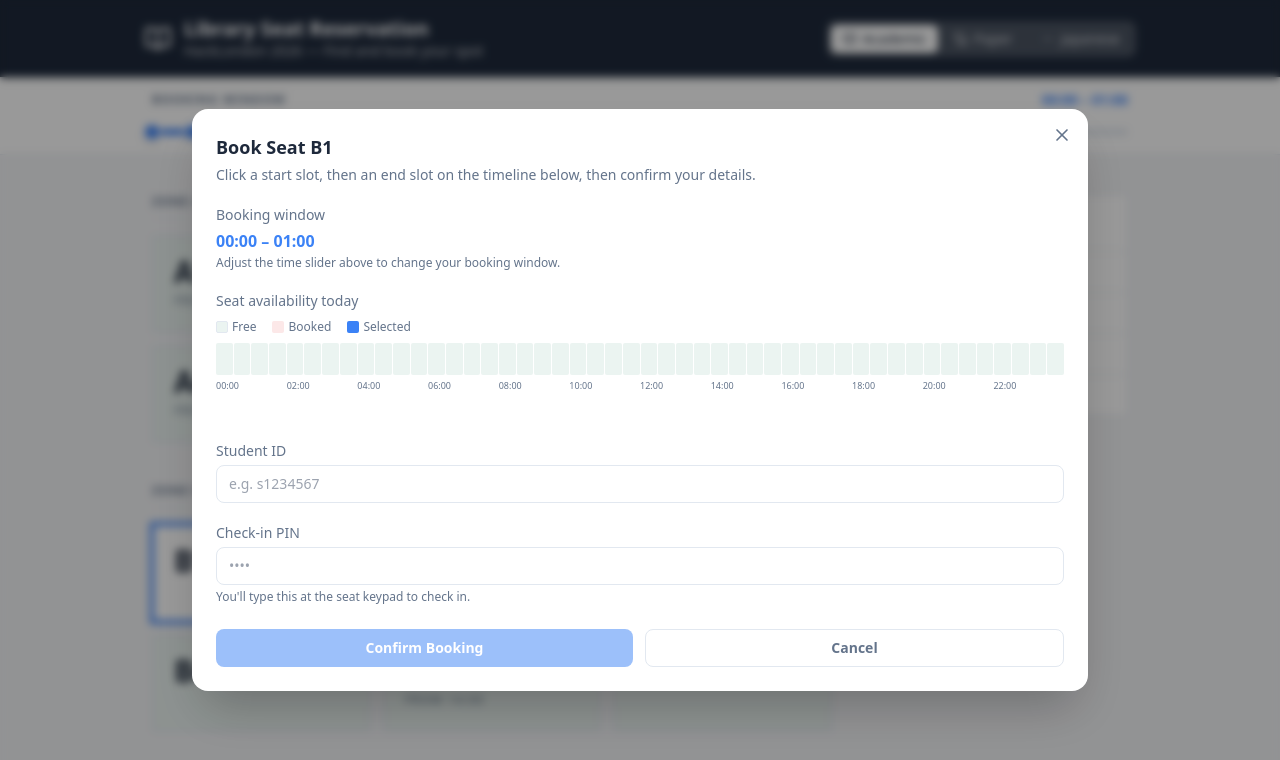
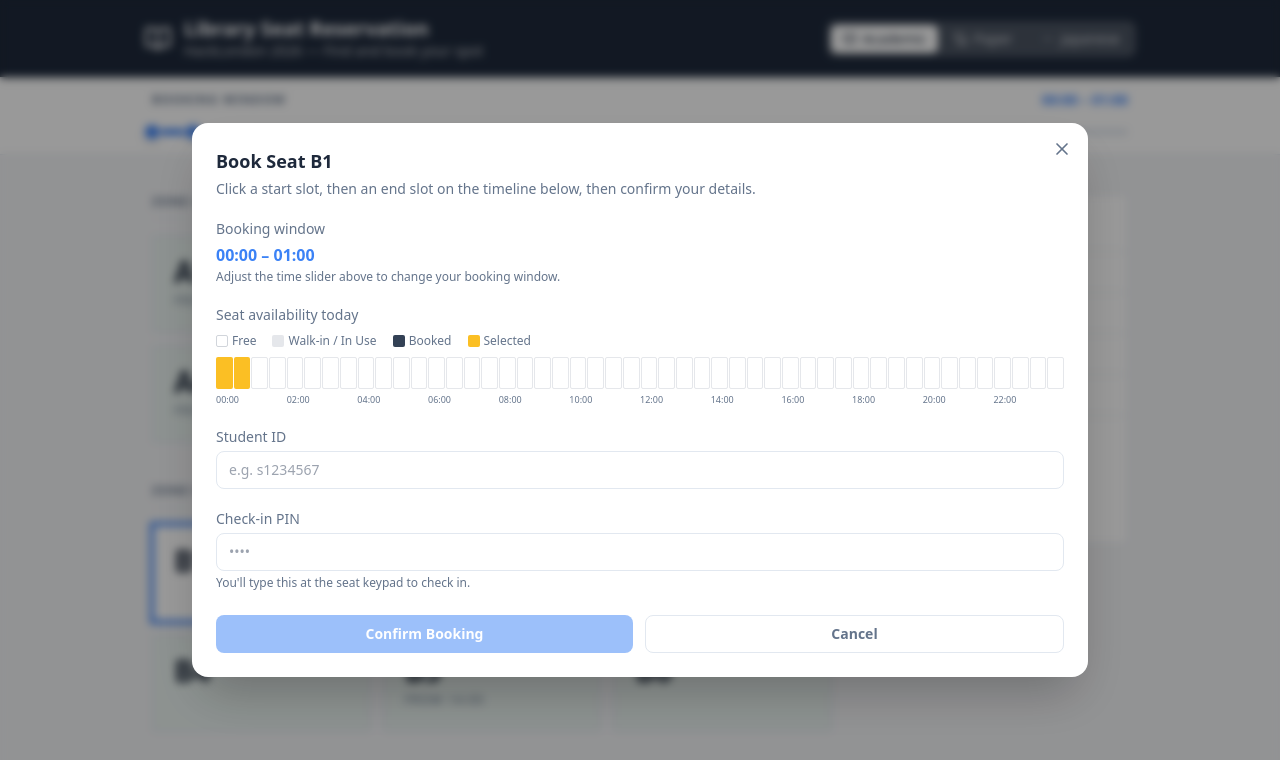
Before and after one commit to lcy-mich/HackLondon-2026, a React app in the folder frontend/: page / in a window 1280 px wide. Both pictures are taken after a click on the button "B1". Shown: the top 760 px of the page. Built offline with nearby package versions, Linux system fonts and the light colour scheme; the HTML template or start-up script is replaced by a standard one.

Commit message:
feature: add more seat status: walk_in

```diff
--- a/frontend/src/components/booking/SeatTimeline.tsx
+++ b/frontend/src/components/booking/SeatTimeline.tsx
@@ -1,5 +1,5 @@
-import { useState } from 'react';
 import type { Seat, TimeSlot } from '../../types';
+import { useSeatStore } from '../../store/seatStore';
 
 interface SeatTimelineProps {
   seat: Seat;
@@ -13,95 +13,58 @@ function slotToLabel(slot: number): string {
   return `${String(h).padStart(2, '0')}:${m}`;
 }
 
-/** True if slot index `i` is covered by any booking's [startSlot, endSlot). */
-function isSlotBooked(bookings: TimeSlot[], i: number): boolean {
-  return bookings.some((b) => i >= b.startSlot && i < b.endSlot);
+/** Current real-world slot index (0–47) based on the user's local clock. */
+function currentRealWorldSlot(): number {
+  const now = new Date();
+  return Math.floor((now.getHours() * 60 + now.getMinutes()) / 30);
 }
 
-/**
- * True if the inclusive range [lo, hi] intersects any booking.
- * Half-open interval math: [lo, hi] ∩ [b.start, b.end) ≠ ∅
- * iff max(lo, b.start) < min(hi + 1, b.end).
- */
-function hasBookedSlotInRange(bookings: TimeSlot[], lo: number, hi: number): boolean {
-  return bookings.some(
-    (b) => Math.max(lo, b.startSlot) < Math.min(hi + 1, b.endSlot)
-  );
-}
+export function SeatTimeline({ seat }: SeatTimelineProps) {
+  const selectedTimeRange = useSeatStore((s) => s.selectedTimeRange);
+  const [selStart, selEnd] = selectedTimeRange; // selEnd is exclusive
 
-export function SeatTimeline({ seat, onSlotSelected }: SeatTimelineProps) {
-  const [selectionStart, setSelectionStart] = useState<number | null>(null);
-  const [selectionEnd, setSelectionEnd]     = useState<number | null>(null);
-
-  // Normalised (lo ≤ hi) bounds — only valid once both clicks are registered.
-  const selLo =
-    selectionStart !== null && selectionEnd !== null
-      ? Math.min(selectionStart, selectionEnd)
-      : null;
-  const selHi =
-    selectionStart !== null && selectionEnd !== null
-      ? Math.max(selectionStart, selectionEnd)
-      : null;
-
-  function handleSlotClick(i: number) {
-    if (isSlotBooked(seat.todayBookings, i)) return;
-
-    if (selectionStart === null || selectionEnd !== null) {
-      // State 0 / State 2 → anchor a new start, clear any previous selection
-      setSelectionStart(i);
-      setSelectionEnd(null);
-      onSlotSelected(null);
-      return;
-    }
-
-    // State 1 → second click: attempt to complete the range
-    const lo = Math.min(selectionStart, i);
-    const hi = Math.max(selectionStart, i);
-
-    if (hasBookedSlotInRange(seat.todayBookings, lo, hi)) {
-      // Range crosses a booked block — reset silently; red blocks are self-evident
-      setSelectionStart(null);
-      setSelectionEnd(null);
-      onSlotSelected(null);
-      return;
-    }
-
-    setSelectionEnd(i);
-    // endSlot is exclusive per API contract: last selected slot index + 1
-    onSlotSelected({ startSlot: lo, endSlot: hi + 1 });
+  // Compute phantom block range for walk-in seats
+  const nowSlot = currentRealWorldSlot();
+  let phantomStart = -1;
+  let phantomEnd = -1;
+  if (seat.physicalStatus === 'occupied') {
+    phantomStart = nowSlot;
+    const nextFuture = seat.todayBookings
+      .filter((b) => b.startSlot > nowSlot)
+      .sort((a, b) => a.startSlot - b.startSlot)[0];
+    phantomEnd = nextFuture ? nextFuture.startSlot : 48;
   }
 
   function getSlotClasses(i: number): string {
-    if (isSlotBooked(seat.todayBookings, i)) {
-      return 'bg-reserved disabled:cursor-not-allowed opacity-90';
-    }
-    if (selLo !== null && selHi !== null && i >= selLo && i <= selHi) {
-      return 'bg-accent cursor-pointer';
-    }
-    if (selectionStart !== null && selectionEnd === null && i === selectionStart) {
-      // Anchor slot: same accent colour, slightly dimmed to distinguish from confirmed range
-      return 'bg-accent opacity-70 cursor-pointer';
-    }
-    return 'bg-free cursor-pointer';
+    // 1. Confirmed online booking → dark grey (highest priority: objective reality)
+    if (seat.todayBookings.some((b) => i >= b.startSlot && i < b.endSlot)) return 'bg-slate-700';
+    // 2. Walk-in phantom block → light grey
+    if (seat.physicalStatus === 'occupied' && i >= phantomStart && i < phantomEnd)
+      return 'bg-gray-200';
+    // 3. Global slider selection → gold (only for truly free slots)
+    if (i >= selStart && i < selEnd) return 'bg-amber-400';
+    // 4. Free → white with border
+    return 'bg-white border border-gray-200';
   }
-
-  const hasCompleteSelection = selLo !== null && selHi !== null;
-  const slotCount = hasCompleteSelection ? selHi! - selLo! + 1 : 0;
 
   return (
     <div>
       {/* Legend */}
-      <div className="flex items-center gap-4 text-xs text-secondary mb-2">
+      <div className="flex items-center gap-4 text-xs text-secondary mb-2 flex-wrap">
         <span className="flex items-center gap-1">
-          <span className="inline-block w-3 h-3 rounded-sm bg-free border border-muted" />
+          <span className="inline-block w-3 h-3 rounded-sm bg-white border border-gray-300" />
           Free
         </span>
         <span className="flex items-center gap-1">
-          <span className="inline-block w-3 h-3 rounded-sm bg-reserved" />
+          <span className="inline-block w-3 h-3 rounded-sm bg-gray-200" />
+          Walk-in / In Use
+        </span>
+        <span className="flex items-center gap-1">
+          <span className="inline-block w-3 h-3 rounded-sm bg-slate-700" />
           Booked
         </span>
         <span className="flex items-center gap-1">
-          <span className="inline-block w-3 h-3 rounded-sm bg-accent" />
+          <span className="inline-block w-3 h-3 rounded-sm bg-amber-400" />
           Selected
         </span>
       </div>
@@ -112,14 +75,11 @@ export function SeatTimeline({ seat, onSlotSelected }: SeatTimelineProps) {
         style={{ gridTemplateColumns: 'repeat(48, minmax(0, 1fr))' }}
       >
         {Array.from({ length: 48 }, (_, i) => (
-          <button
+          <div
             key={i}
-            type="button"
-            onClick={() => handleSlotClick(i)}
-            disabled={isSlotBooked(seat.todayBookings, i)}
-            className={`h-8 rounded-sm transition-colors ${getSlotClasses(i)}`}
-            title={`${slotToLabel(i)}${isSlotBooked(seat.todayBookings, i) ? ' (booked)' : ''}`}
-            aria-label={`${slotToLabel(i)} — ${isSlotBooked(seat.todayBookings, i) ? 'booked' : 'free'}`}
+            className={`h-8 rounded-sm ${getSlotClasses(i)}`}
+            title={slotToLabel(i)}
+            aria-label={slotToLabel(i)}
           />
         ))}
       </div>
@@ -136,27 +96,6 @@ export function SeatTimeline({ seat, onSlotSelected }: SeatTimelineProps) {
           </div>
         ))}
       </div>
-
-      {/* Selection feedback — fixed height to prevent layout shift */}
-      <div className="mt-2 min-h-[1.25rem]">
-        {selectionStart !== null && selectionEnd === null && (
-          <p className="text-xs text-accent">
-            Start: <strong>{slotToLabel(selectionStart)}</strong> — click a second free slot
-            to set the end time.
-          </p>
-        )}
-        {hasCompleteSelection && (
-          <p className="text-xs text-accent font-medium">
-            Selected:{' '}
-            <strong>
-              {slotToLabel(selLo!)} – {slotToLabel(selHi! + 1)}
-            </strong>
-            <span className="text-secondary font-normal ml-1">
-              ({slotCount} slot{slotCount !== 1 ? 's' : ''} · {slotCount * 30} min)
-            </span>
-          </p>
-        )}
-      </div>
     </div>
   );
 }
--- a/frontend/src/components/seats/SeatCard.tsx
+++ b/frontend/src/components/seats/SeatCard.tsx
@@ -85,6 +85,14 @@ export function SeatCard({ seat, onClick, isSelected }: SeatCardProps) {
     ? (seat.todayBookings.find((b) => b.startSlot >= right) ?? null)
     : null;
 
+  // Walk-in status: find the next future booking to estimate when seat becomes reserved.
+  const nowSlot = currentRealWorldSlot();
+  const nextFutureBooking = physicalOnlyBlock
+    ? (seat.todayBookings
+        .filter((b) => b.startSlot > nowSlot)
+        .sort((a, b) => a.startSlot - b.startSlot)[0] ?? null)
+    : null;
+
   // ── Japanese theme: sophisticated vertical-stack bar card ────────────────
   if (currentTheme === 'japanese') {
     let cardClass: string;
@@ -93,7 +101,12 @@ export function SeatCard({ seat, onClick, isSelected }: SeatCardProps) {
     if (isSelected) {
       cardClass = 'bg-white text-black cursor-pointer ring-2 ring-inset ring-[#334155]';
       cardStyle = undefined;
+    } else if (physicalOnlyBlock) {
+      // Walk-in / physical occupancy — light grey, readable dark text
+      cardClass = 'bg-gray-200 text-black cursor-default';
+      cardStyle = undefined;
     } else if (isUnavailable) {
+      // Online reservation — dark crosshatch
       cardClass = 'text-white cursor-default';
       cardStyle = {
         backgroundColor: '#334155',
@@ -118,11 +131,12 @@ export function SeatCard({ seat, onClick, isSelected }: SeatCardProps) {
         </span>
 
         <div className="flex items-center gap-3 text-right">
-          {/* Physical occupancy badge — only when a walk-in (not an online booking) is blocking */}
+          {/* Walk-in status text: estimated clearing time */}
           {physicalOnlyBlock && (
-            <span className="flex items-center gap-1 text-xs font-mono uppercase tracking-widest opacity-80 bg-white/10 px-2 py-0.5 rounded">
-              <User size={12} />
-              walk‑in
+            <span className="text-sm font-mono uppercase tracking-widest opacity-70">
+              {nextFutureBooking
+                ? `✕ EST. ${slotToLabel(nextFutureBooking.startSlot)}`
+                : '✕ UNTIL ?'}
             </span>
           )}
 
--- a/frontend/src/pages/HomePage.tsx
+++ b/frontend/src/pages/HomePage.tsx
@@ -52,6 +52,35 @@ function FilterSidebar({ activeFilters, onToggle }: FilterSidebarProps) {
             </label>
           ))}
         </div>
+
+        {/* Legend */}
+        <div className="border-t border-muted px-5 py-4">
+          <span className="text-[10px] font-mono font-bold tracking-[0.35em] uppercase text-secondary block mb-3">
+            Legend
+          </span>
+          <div className="flex flex-col gap-2.5">
+            <div className="flex items-center gap-2.5">
+              <span className="inline-block w-3.5 h-3.5 shrink-0 border border-gray-400 bg-white" />
+              <span className="text-xs font-mono tracking-wide text-primary">Empty</span>
+            </div>
+            <div className="flex items-center gap-2.5">
+              <span className="inline-block w-3.5 h-3.5 shrink-0 bg-gray-200" />
+              <span className="text-xs font-mono tracking-wide text-primary">In Use (Walk-in)</span>
+            </div>
+            <div className="flex items-center gap-2.5">
+              <span
+                className="inline-block w-3.5 h-3.5 shrink-0"
+                style={{
+                  backgroundColor: '#334155',
+                  backgroundImage:
+                    'repeating-linear-gradient(45deg, #475569 0, #475569 1px, transparent 0, transparent 50%)',
+                  backgroundSize: '8px 8px',
+                }}
+              />
+              <span className="text-xs font-mono tracking-wide text-primary">Reserved</span>
+            </div>
+          </div>
+        </div>
       </div>
     </aside>
   );
```
